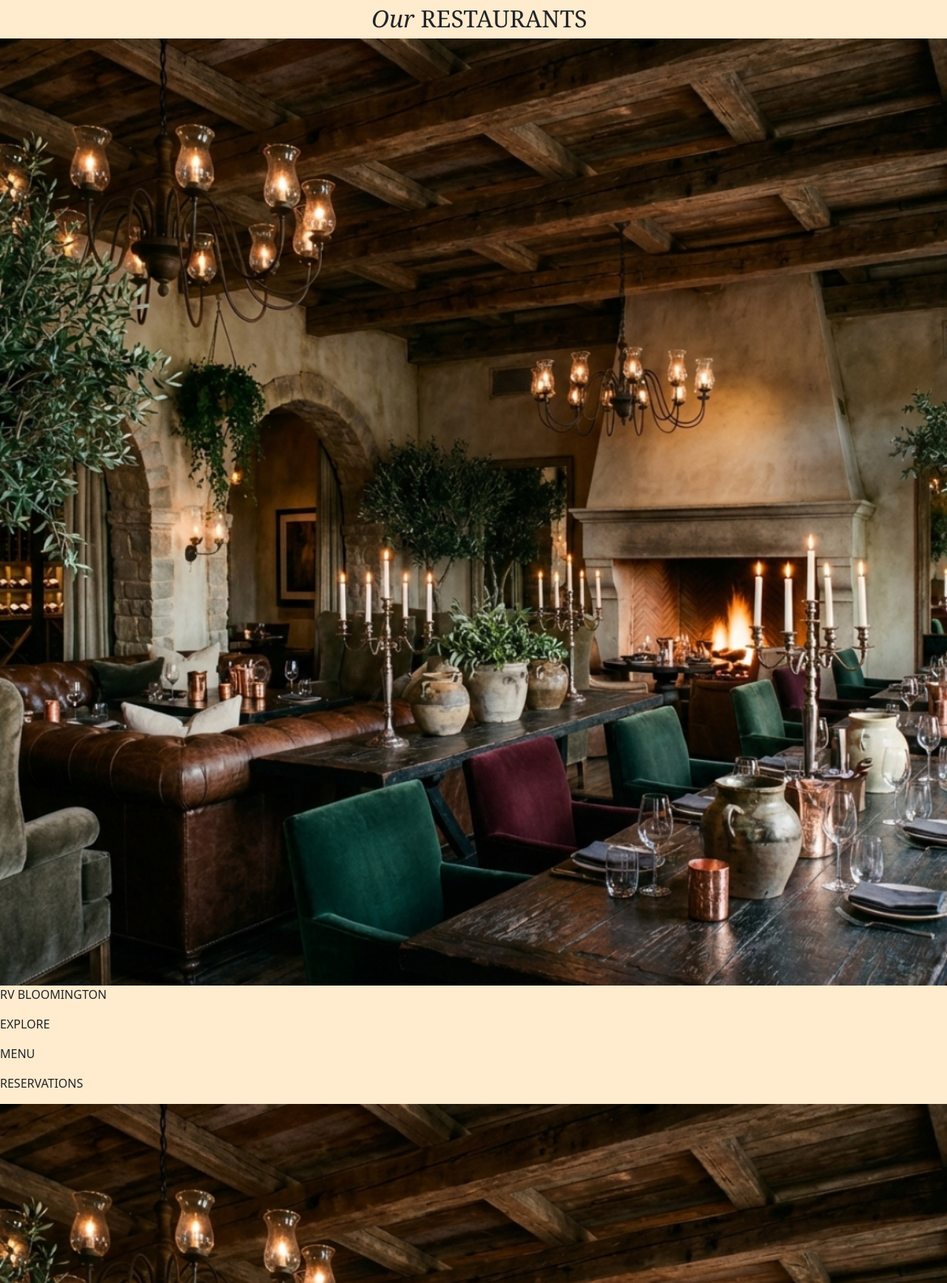
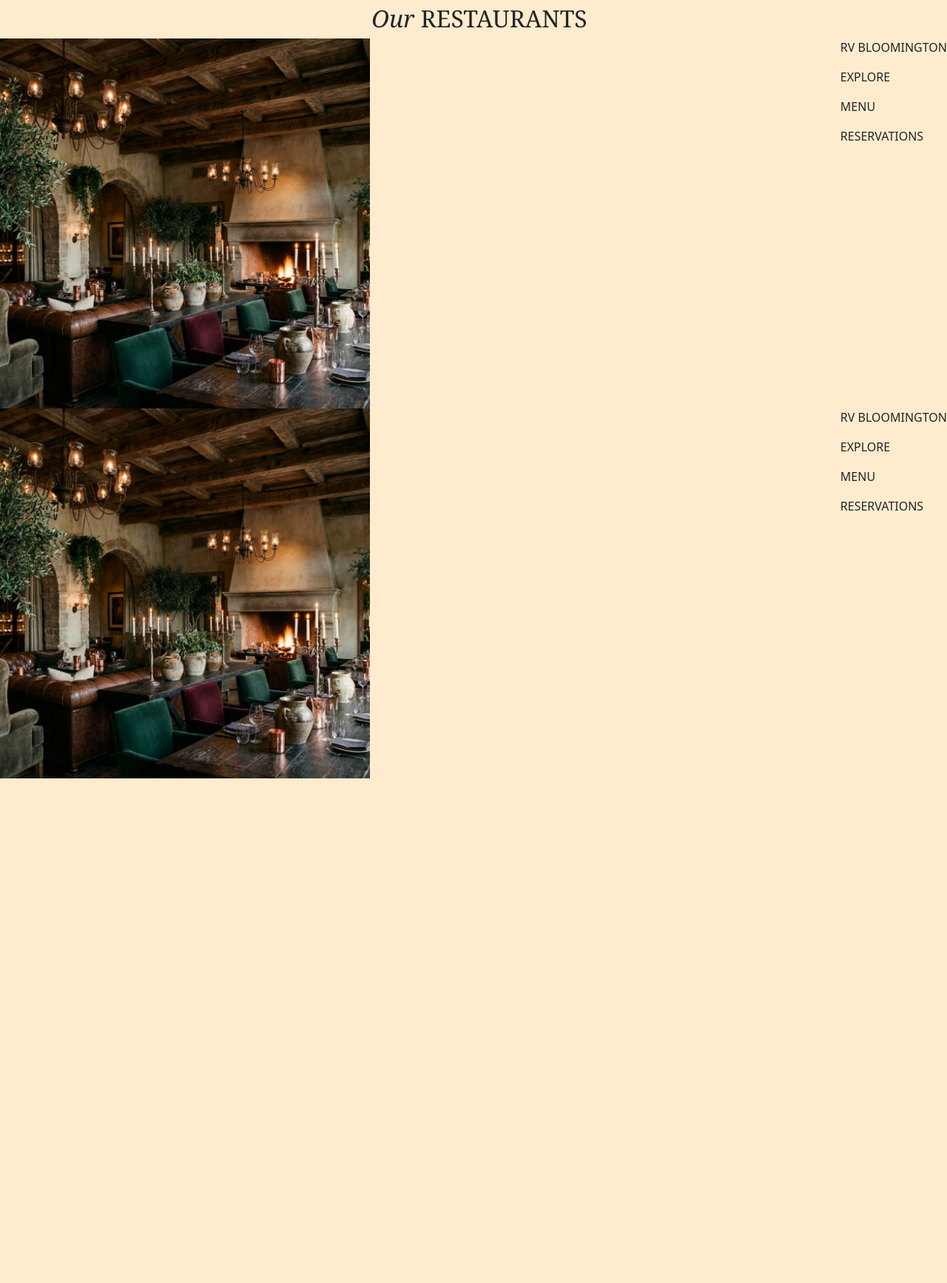
Before and after one commit to gabrielleroose/roose-vine, a PHP site: page /home.php in a window 1280 px wide. Shown: the part 186-1920 px from the top of the page at 74% size. After the commit the page ends 1238 px from the top, so only its background shows below. Run offline with PHP 8.4, Linux system fonts and the light colour scheme.

Commit message:
Creating flexbox for restaurant image and details

```diff
--- a/css/styles.css
+++ b/css/styles.css
@@ -10,6 +10,15 @@ span{
 
 .restaurant-center{
     text-align: center;
+}
+
+.restaurant-details{
+    display: flex;
+    justify-content: space-between;
+}
+
+img{
+    max-height: 500px;
 }
 
 
--- a/home.php
+++ b/home.php
@@ -28,20 +28,34 @@
     <h2 class="restaurant-center"><span>Our</span> RESTAURANTS</h2>
 
         <div class="restaurant-details">
+
+            <div class="restaurant-details-image">
             <img src="img/RV-2.png" alt="Image of a moody Italian restaurant">
+            </div>
+
+            <div class="restaurant-details-information">
                 <p>RV BLOOMINGTON</p>
                 <p>EXPLORE</p>
                 <p>MENU</p>
                 <p>RESERVATIONS</p>
             </div>
 
+    </div>
+
 
     <div class="restaurant-details">
+
+        <div class="restaurant-details-image">
         <img src="img/RV-2.png" alt="Image of a moody Italian restaurant">
-    <p>RV INDIANAPOLIS</p>
+        </div>
+
+        <div class="restaurant-details-information">
+                <p>RV BLOOMINGTON</p>
                 <p>EXPLORE</p>
                 <p>MENU</p>
                 <p>RESERVATIONS</p>
+            </div>
+
     </div>
 
 
```
Lines whose indentation alone changed are shown as unchanged.
